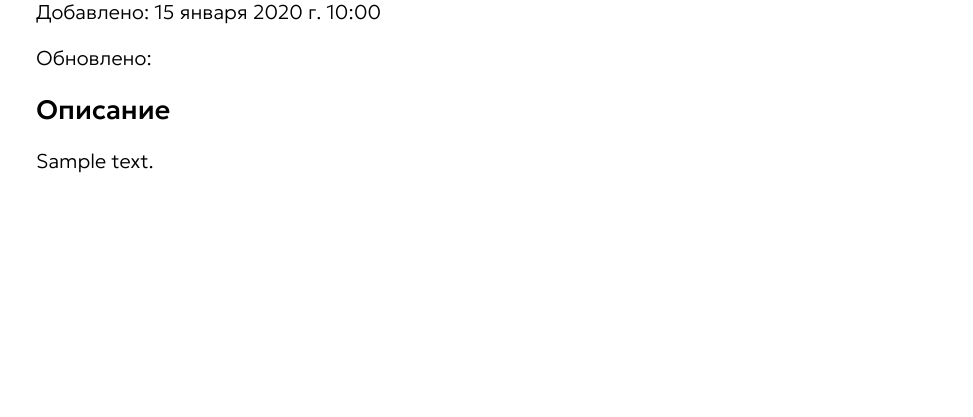
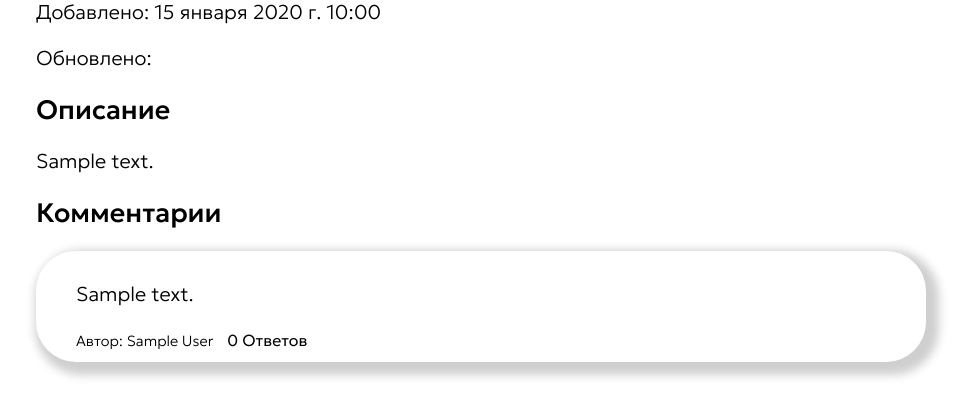
Before and after one commit to PavelKhodalitskii/test_task_03.01.2025, a Django app: page /cars/details/1/ in a window 1280 px wide. Shown: the part 242-659 px from the top of the page, without its empty margins (4-977 px from the left). Run offline with Django 5.2, Linux system fonts and the light colour scheme; tables that the repository leaves empty hold one stand-in row (Sample ...).

Commit message:
Comments list added

```diff
--- a/cars_manager/models.py
+++ b/cars_manager/models.py
@@ -52,10 +52,13 @@ class Comments(models.Model):
 
     content = models.TextField(max_length=4096, verbose_name="Содержание")
     created_at = models.DateTimeField(auto_now_add=True, verbose_name="D&T создания")
-    car = models.ForeignKey(Car, on_delete=models.CASCADE, verbose_name="Автомобиль")
+    car = models.ForeignKey(Car, on_delete=models.CASCADE, verbose_name="Автомобиль", related_name="comments")
     author = models.ForeignKey(User, on_delete=models.SET_NULL, null=True, blank=False, verbose_name="Автор")
     # Внешний ключ для создания ответов на комментарии
     parent = models.ForeignKey('self' , null=True , blank=True, on_delete=models.CASCADE , related_name='replies')
+
+    def __str__(self):
+        return f"{self.created_at.date()} {self.created_at.time()}, {self.author.first_name} {self.author.last_name}"
 
     class Meta:
         indexes = [
--- /dev/null
+++ b/cars_manager/static/css/comments.css
@@ -0,0 +1,22 @@
+.comment {
+    color: black;
+    box-shadow:  6px 6px 10px 7px #cfcfcf;
+    padding: 10px;
+    padding-left: 40px;
+    border-radius: 40px;
+    width: 70%;
+}
+
+.comments {
+    gap: 20px;
+}
+
+.replies {
+    margin-top: 20px;
+    gap: 10px;
+    margin-left: 10px;
+}
+
+.replies div {
+    width: 90%;
+}
--- a/cars_manager/static/css/styles.css
+++ b/cars_manager/static/css/styles.css
@@ -48,6 +49,14 @@ a {
     font-family: 'Geologica';
     font-weight: 200;
     font-size: 15pt;
+    color: black;
+    text-align: left;
+}
+
+span {
+    font-family: 'Geologica';
+    font-weight: 200;
+    font-size: 11pt;
     color: black;
     text-align: left;
 }
@@ -246,6 +255,19 @@ button:hover {
     width: 200px;
 }
 
+.button_as_span {
+    display: inline;
+    border-radius: 0;
+    background-color: transparent;
+    height: 25px;
+    width: 100px;
+}
+
+.button_as_span:hover {
+    background-color: transparent;
+    color: rgb(5, 22, 214);
+}
+
 .input_as_button:hover {
     background-color: #767676;
     color: white;
--- a/cars_manager/templates/cars_manager/base.html
+++ b/cars_manager/templates/cars_manager/base.html
@@ -6,6 +6,9 @@
     <meta charset="UTF-8">
     <meta name="viewport" content="width=device-width, initial-scale=1.0">
     <link type="text/css" href="{% static 'css/styles.css' %}" rel = "stylesheet">
+
+    {% block additional_css %}
+    {% endblock %}
 
     <!-- Получение шрифтов -->
     <link rel="preconnect" href="https://fonts.googleapis.com">
--- a/cars_manager/templates/cars_manager/car_details.html
+++ b/cars_manager/templates/cars_manager/car_details.html
@@ -1,4 +1,10 @@
 {% extends 'cars_manager/base.html' %}
+{% load root_comments %}
+{% load static %}
+
+{% block additional_css %}
+    <link type="text/css" href="{% static 'css/comments.css' %}" rel = "stylesheet">
+{% endblock %}
 
 {% block content %}
     <h1>{{ car.make }} {{ car.model }}</h1>
@@ -7,4 +13,6 @@
     <p>Обновлено: {{ car.updated_at }}</p>
     <h2>Описание</h2>
     <p>{{ car.description }}</p>
+    <h2>Комментарии</h2>
+    {% include 'cars_manager/includes/comments_list.html' with comments=car.comments.all|root_comments %}
 {% endblock %}
--- /dev/null
+++ b/cars_manager/templates/cars_manager/includes/comments_list.html
@@ -0,0 +1,28 @@
+<div class="list comments">
+    {% for comment in comments %}
+        <div class="comment" id="comment_{{comment.id}}">
+            {% if comment.parent %}
+                <span class="reply">Ответ: {{ comment.parent }}</span>
+            {% endif %}
+            <div>
+                <p>{{ comment.content }}</p>
+                <span>Автор: {{comment.author.first_name}} {{comment.author.last_name}}</span>
+                <button onclick="showReplies({{comment.id}})" class="button_as_span">{{comment.replies.all|length}} Ответов</button>
+            </div>
+            <div class="replies" id="{{comment.id}}_replies" style="display: none;">
+                {% include 'cars_manager/includes/comments_list.html' with comments=comment.replies.all %}
+            </div>
+        </div>
+    {% endfor %}
+</div>
+
+<script>
+    function showReplies(comment_id) {
+        let repliesDiv = document.getElementById(`${comment_id}_replies`);
+        if (repliesDiv.style.display == 'none') {
+            repliesDiv.style.display = 'block';
+        } else {
+            repliesDiv.style.display = 'none';
+        }
+    }
+</script>
--- /dev/null
+++ b/cars_manager/templatetags/root_comments.py
@@ -0,0 +1,11 @@
+from django import template
+
+
+register = template.Library()
+
+@register.filter
+def root_comments(queryset):
+    '''
+    Используйте этот фильтр, что бы получить "корневые" комментарии.
+    '''
+    return queryset.filter(parent=None)
```
Also changed, not shown: other parts of cars_manager/static/css/styles.css (+1 -13 lines), cars_manager/migrations/0004_alter_comments_car.py (added).
